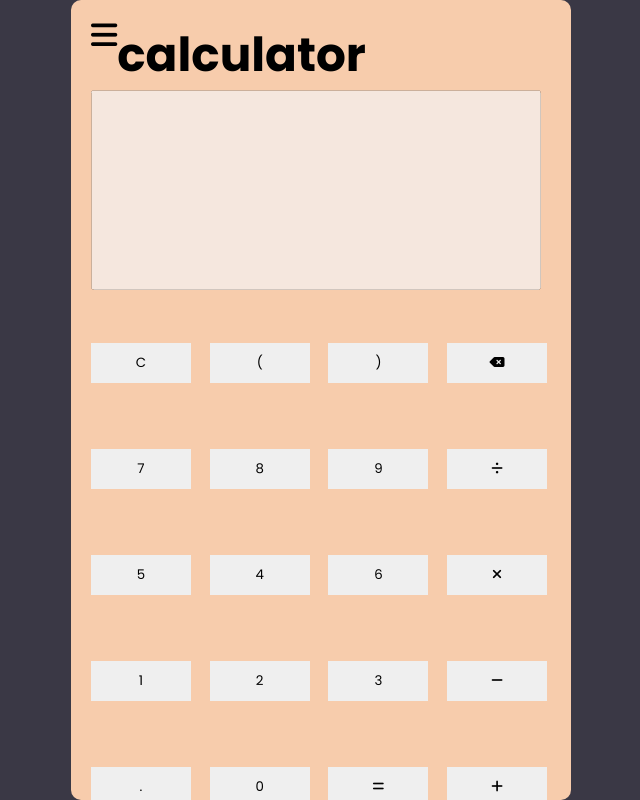
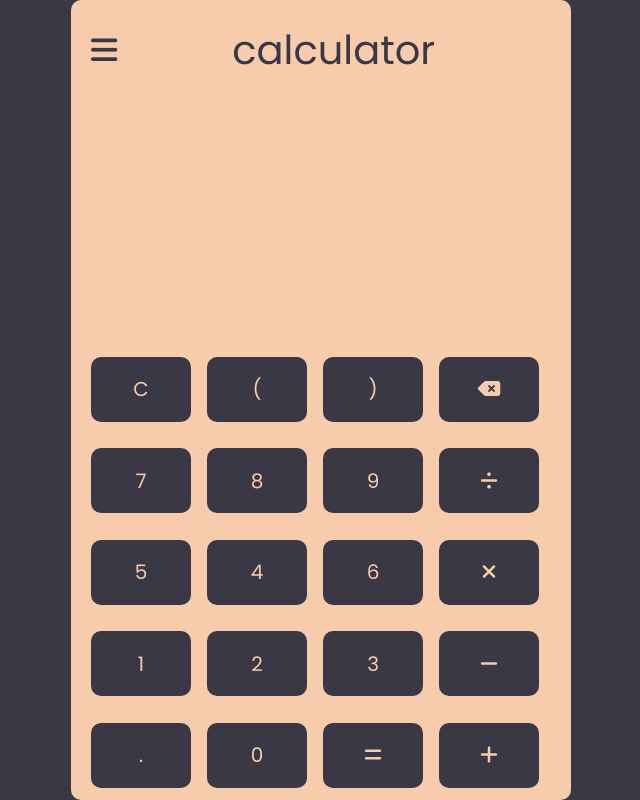
Before and after one commit to ttoryy/calculator, a plain HTML site: page index.html in a window 1280 px wide. Shown: the whole page, without its empty margins (319-959 px from the left). Drawn offline with Linux system fonts and the light colour scheme.

Commit message:
[DESIGN] 키패드,디스플레이 디자인수정

```diff
--- a/index.html
+++ b/index.html
@@ -19,7 +19,7 @@
     <div class="calculator">
         <div class="nav">
             <i class="fa-solid fa-bars"></i>
-            <h6>calculator</h6>
+            <p>calculator</p>
         </div>
 
         <div class="display">
--- a/style.css
+++ b/style.css
@@ -17,33 +17,40 @@
     font-family: 'Poppins', sans-serif;
 }
 
+
+
 body {
     background-color: var(--dark-color);
 }
 
 .nav {
     display: flex;
+    align-items: center;
 }
 
 .nav i {
     font-size: var(--status-size);
 }
 
-.nav span {
-    font-size: var(--operators-size);
-    text-align: center;
+.nav p {
+    font-size: 40px;
+    padding-left: 115px;
 }
 
 input {
     width: 450px;
-    height: 200px;
+    height: 250px;
     font-size: var(--status-size);
+    background-color: var(--base-color);
+    border: 0;
+
     margin: 0;
     padding: 0;
 }
 
 .calculator {
     background-color: var(--base-color);
+    color: var(--dark-color);
     border-radius: 10px;
     width: 500px;
     height: 800px;
@@ -52,13 +59,18 @@ input {
     top: 50%;
     left: 50%;
     transform: translate(-50%, -50%);
-    font-size: 70px;
+    font-size: 60px;
 }
 
 button {
     width: 100px;
-    height: 40px;
+    height: 65px;
     border: none;
+    color: var(--base-color);
+    font-size: 20px;
+    background-color: var(--dark-color);
+    border-radius: 10px;
+
 }
 
-/* 제목 가운데로 옮기기, 숫자 패드 색  입히기, 버튼 크기 맞추기 /*
+/* 클래스 대로 버튼 색입히기, js 추가 */
```
